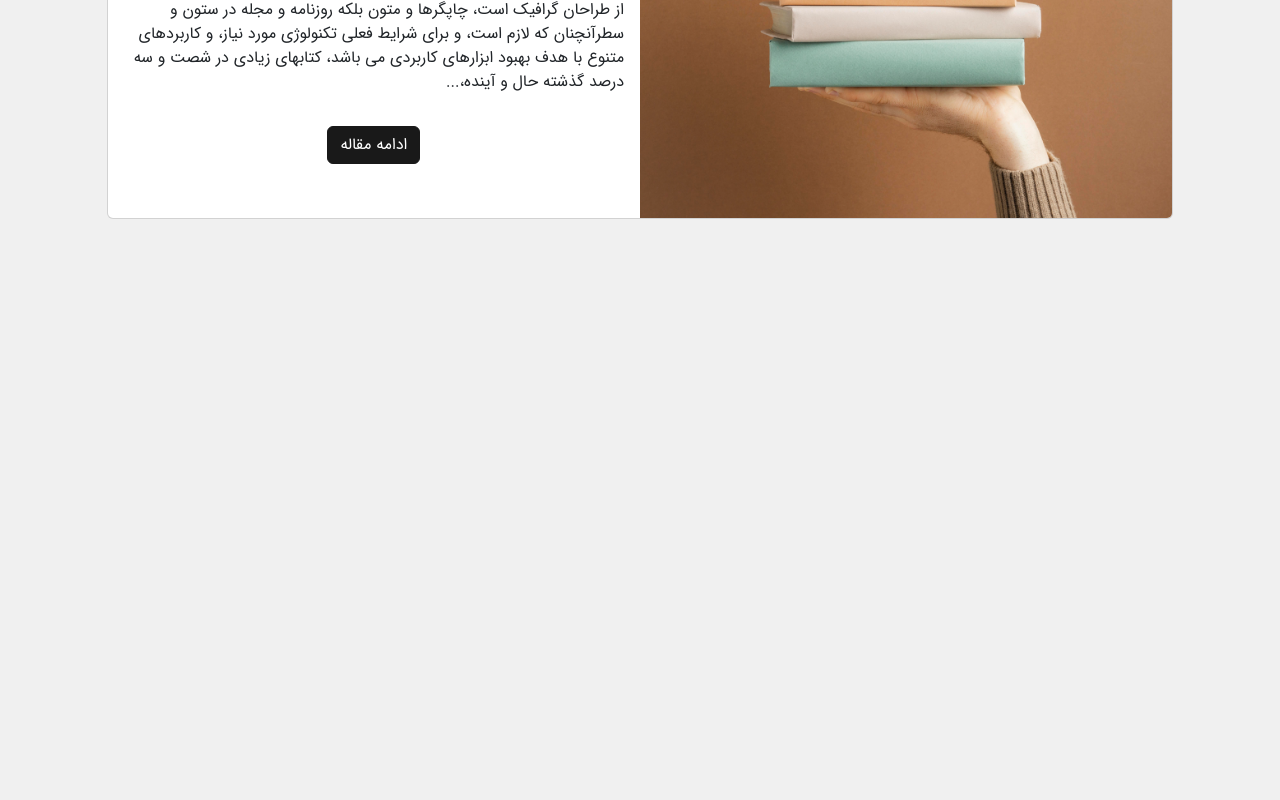
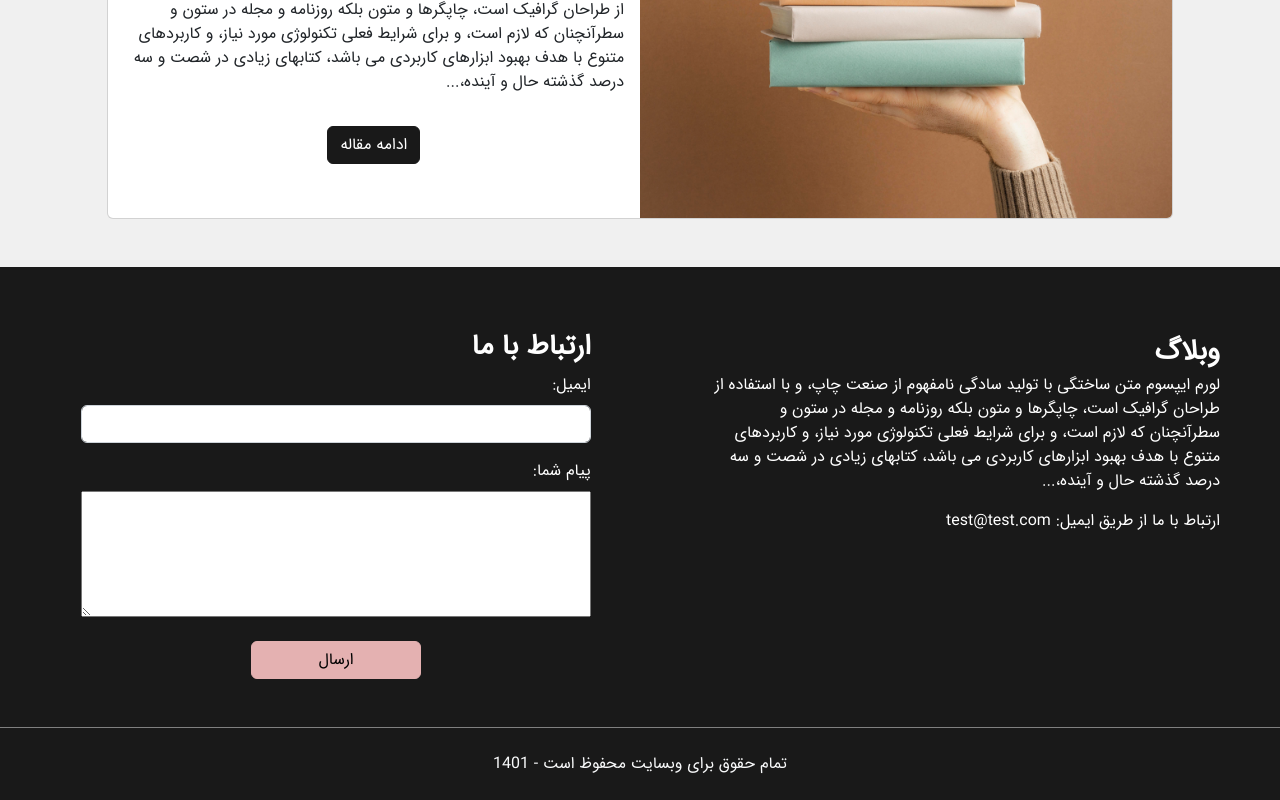
Before and after one commit to AliKarimNemati/weblog, a Vue app: page / in a window 1280 px wide. Shown: the part 1123-1923 px from the top of the page. Before the commit the page ends 1358 px from the top, so only its background shows below. Built offline with nearby package versions, Linux system fonts and the light colour scheme.

Commit message:
footer and contact us created

```diff
--- a/src/App.vue
+++ b/src/App.vue
@@ -1,13 +1,16 @@
 <template>
+  <link rel="stylesheet" href="/css/bootstrap.rtl.min.css" />
   <link rel="stylesheet" href="../css/main.min.css" />
   <Navbar />
   <router-view />
+  <Footer />
 </template>
 
 <script>
 import Navbar from "./components/Navbar.vue";
+import Footer from "./components/Footer.vue";
 export default {
-  components: { Navbar },
+  components: { Navbar, Footer },
   methods: {},
 };
 </script>
--- /dev/null
+++ b/src/components/ContactUs.vue
@@ -0,0 +1,46 @@
+<template>
+  <div>
+    <div class="modal-dialog">
+      <div class="modal-content">
+        <div class="modal-header">
+          <button
+            type="button"
+            class="btn-close m-0"
+            data-bs-dismiss="modal"
+            aria-label="Close"
+          ></button>
+          <h5 class="modal-title" id="staticBackdropLabel">ارتباط با ما</h5>
+        </div>
+        <div class="modal-body">
+          <form id="contact-us" dir="rtl">
+            <div class="mb-3">
+              <label for="exampleInputEmail1" class="form-label">ایمیل: </label>
+              <input
+                type="email"
+                class="form-control"
+                id="exampleInputEmail1"
+                aria-describedby="emailHelp"
+              />
+            </div>
+            <div class="mb-3">
+              <label for="exampleInputPassword1" class="form-label"
+                >پیام شما:
+              </label>
+              <textarea name="" id="" class="w-100" rows="5"></textarea>
+            </div>
+            <div class="text-center">
+              <button type="submit" class="btn btn-primary col-4">ارسال</button>
+            </div>
+          </form>
+        </div>
+      </div>
+    </div>
+  </div>
+</template>
+
+<script>
+export default {};
+</script>
+
+<style>
+</style>
--- /dev/null
+++ b/src/components/Footer.vue
@@ -0,0 +1,70 @@
+<template>
+  <footer dir="rtl" class="bg-primary m-0 mt-5 pt-3">
+    <div class="row m-0">
+      <div class="col-md-5 col-12 m-md-5 m-2 me-auto">
+        <div class="row">
+          <router-link
+            class="text-decoration-none fw-bold fs-3 text-white"
+            to="/"
+            >وبلاگ</router-link
+          >
+        </div>
+        <div>
+          <p class="text-white p-0">
+            لورم ایپسوم متن ساختگی با تولید سادگی نامفهوم از صنعت چاپ، و با
+            استفاده از طراحان گرافیک است، چاپگرها و متون بلکه روزنامه و مجله در
+            ستون و سطرآنچنان که لازم است، و برای شرایط فعلی تکنولوژی مورد نیاز،
+            و کاربردهای متنوع با هدف بهبود ابزارهای کاربردی می باشد، کتابهای
+            زیادی در شصت و سه درصد گذشته حال و آینده،...
+          </p>
+          <p class="text-white p-0">
+            ارتباط با ما از طریق ایمیل:
+            <a href="#" class="text-decoration-none text-white"
+              >test@test.com
+            </a>
+          </p>
+        </div>
+      </div>
+      <div class="col-md-5 col-12 m-md-5 m-2 me-auto">
+        <h4 class="fw-bold fs-3 text-white ">ارتباط با ما</h4>
+        <form id="contact-us">
+          <div class="mb-3">
+            <label for="exampleInputEmail1" class="form-label text-white"
+              >ایمیل:
+            </label>
+            <input
+              type="email"
+              class="form-control"
+              id="exampleInputEmail1"
+              aria-describedby="emailHelp"
+            />
+          </div>
+          <div class="mb-3">
+            <label for="exampleInputPassword1" class="form-label text-white"
+              >پیام شما:
+            </label>
+            <textarea name="" id="" class="w-100" rows="5"></textarea>
+          </div>
+          <div class="text-center">
+            <button type="submit" class="btn btn-lightBrown col-4">
+              ارسال
+            </button>
+          </div>
+        </form>
+      </div>
+    </div>
+
+    <div class="row text-center border-top border-gray p-4 m-0">
+      <p class="text-light m-0">
+        تمام حقوق برای وبسایت محفوظ است - 1401
+      </p>
+    </div>
+  </footer>
+</template>
+
+<script>
+export default {};
+</script>
+
+<style>
+</style>
--- a/src/components/Navbar.vue
+++ b/src/components/Navbar.vue
@@ -17,7 +17,10 @@
         <div class="d-lg-flex d-block justify-content-between w-100 flex-wrap">
           <ul class="navbar-nav mb-2 mb-lg-0">
             <li class="nav-item">
-              <router-link class="nav-link link-light active" aria-current="page" to="/"
+              <router-link
+                class="nav-link link-light active"
+                aria-current="page"
+                to="/"
                 >خانه</router-link
               >
             </li>
@@ -25,7 +28,12 @@
               <a class="nav-link link-light" href="#">درباره ما</a>
             </li>
             <li class="nav-item">
-              <a class="nav-link link-light" href="#">ارتباط با ما</a>
+              <a
+                class="nav-link link-light"
+                data-bs-toggle="modal"
+                data-bs-target="#contact"
+                >ارتباط با ما</a
+              >
             </li>
 
             <li class="nav-item dropdown">
@@ -54,4 +62,27 @@
       </div>
     </div>
   </nav>
+
+  <ContactUs
+    class="modal fade"
+    id="contact"
+    data-bs-backdrop="static"
+    data-bs-keyboard="false"
+    tabindex="-1"
+    aria-labelledby="staticBackdropLabel"
+    aria-hidden="true"
+  />
 </template>
+
+<script>
+import ContactUs from "../components/ContactUs.vue";
+export default {
+  components: { ContactUs },
+};
+</script>
+
+<style scoped>
+a {
+  cursor: pointer;
+}
+</style>
--- a/src/views/ArticleContent.vue
+++ b/src/views/ArticleContent.vue
@@ -1,6 +1,5 @@
-<template  @setArticle="setArticle">
-<Navbar />
-  <div
+<template>
+<div
     class="
       d-flex
       flex-wrap
@@ -13,7 +12,7 @@
   </div>
 
   <div class="d-flex justify-content-center mt-5">
-    <img :src="imgsrc" class="rounded-4" style="height: 350px; width: 85%" />
+    <img :src="imgsrc" class="rounded-4" style="height: 350px; width: 90%" />
   </div>
 
   <div
@@ -61,7 +60,7 @@
       <p class="text-center h3 fw-bold ms-2"> نظر ثبت شده</p>
       <span class="text-primary fw-bold">افزودن نظر</span>
     </div>
-    <form action="" class="bg-light p-md-5 p-3 rounded-4 shadow-sm">
+    <form class="bg-light p-md-5 p-3 rounded-4 shadow-sm" dir="rtl">
       <div class="mb-3">
         <textarea
           class="form-control p-3 m-md-3"
@@ -95,19 +94,11 @@
     </form>
     </section>
   <!-- end comment section -->
-  <nav class="traslator bg-primary m-3 rounded-circle">
-    <a
-      href="#"
-      class="fa fa-2x fa-angle-up text-white text-decoration-none"
-    ></a>
-  </nav>
 </template>
 
 <script>
-import Navbar from "../components/Navbar.vue";
 export default {
   props: ["id"],
-  components:{Navbar},
   data() {
     return {
       articleContent: {},
```
Also changed, not shown: public/css/main.min.css, 1 other file (tests, documents, lock files or other folders).
